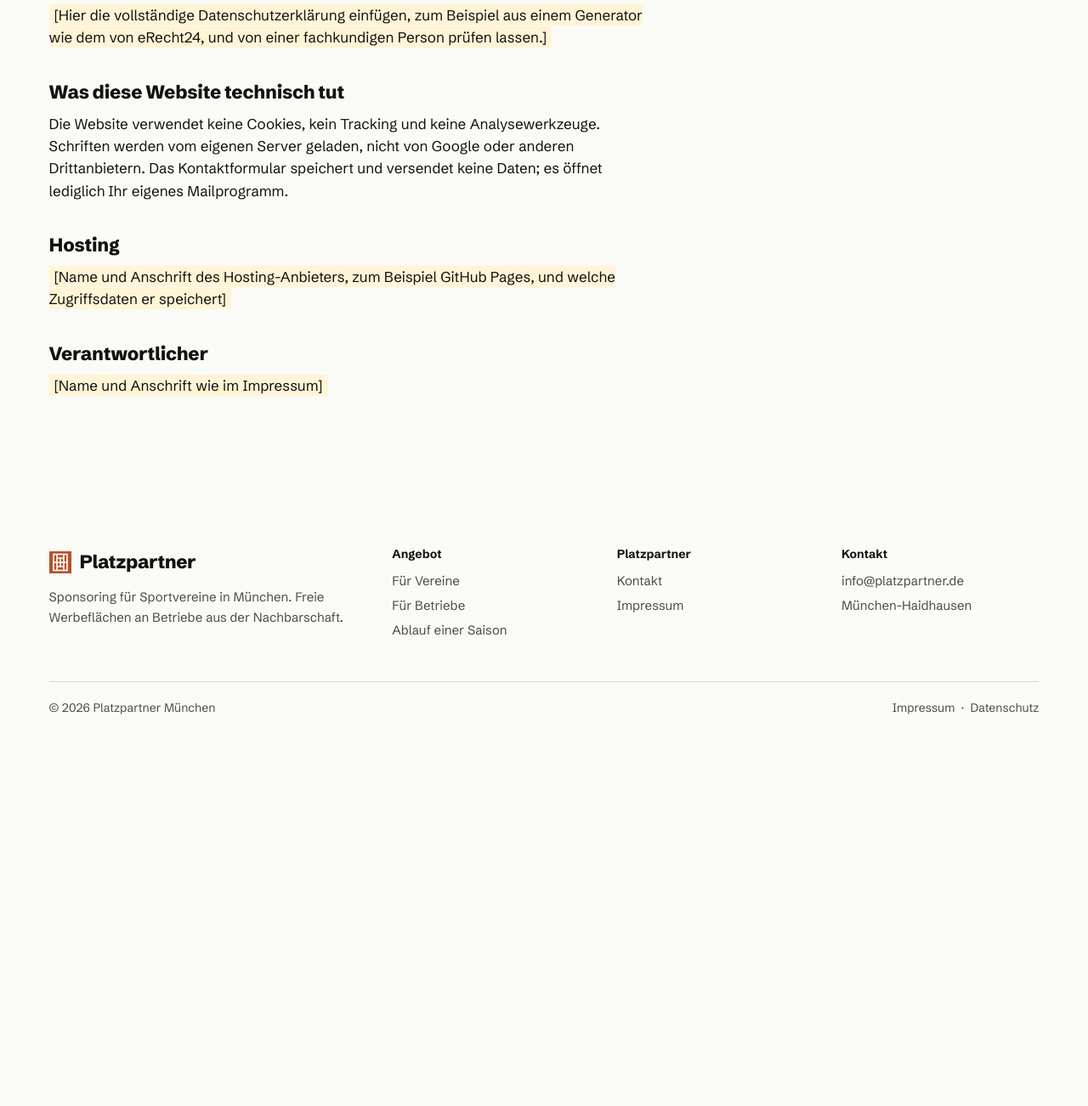
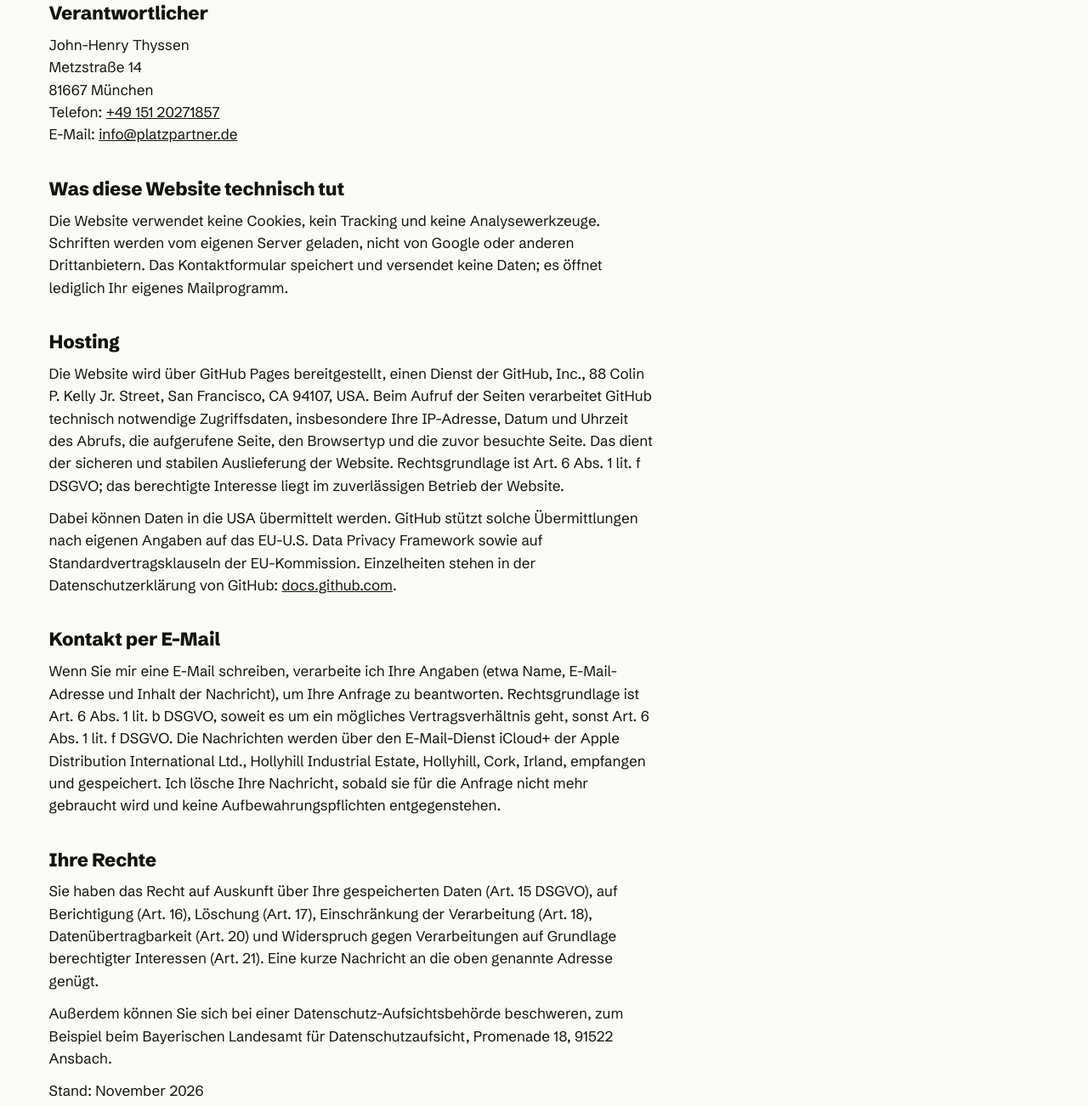
Before and after one commit to thyssenvekst/Platzpartner, a plain HTML site: page datenschutz.html in a window 1280 px wide. Shown: the part 260-1562 px from the top of the page at 85% size. Before the commit the page ends 1132 px from the top, so only its background shows below. Drawn offline with Linux system fonts and the light colour scheme.

Commit message:
Add files via upload

```diff
--- a/datenschutz.html
+++ b/datenschutz.html
@@ -37,13 +37,19 @@
 <main id="inhalt" class="legal">
   <div class="wrap">
     <h1>Datenschutz</h1>
-    <p><span class="todo">[Hier die vollständige Datenschutzerklärung einfügen, zum Beispiel aus einem Generator wie dem von eRecht24, und von einer fachkundigen Person prüfen lassen.]</span></p>
+    <h2>Verantwortlicher</h2>
+    <p>John-Henry Thyssen<br>Metzstraße 14<br>81667 München<br>Telefon: <a href="tel:+4915120271857">+49 151 20271857</a><br>E-Mail: <a href="mailto:info@platzpartner.de">info@platzpartner.de</a></p>
     <h2>Was diese Website technisch tut</h2>
     <p>Die Website verwendet keine Cookies, kein Tracking und keine Analysewerkzeuge. Schriften werden vom eigenen Server geladen, nicht von Google oder anderen Drittanbietern. Das Kontaktformular speichert und versendet keine Daten; es öffnet lediglich Ihr eigenes Mailprogramm.</p>
     <h2>Hosting</h2>
-    <p><span class="todo">[Name und Anschrift des Hosting-Anbieters, zum Beispiel GitHub Pages, und welche Zugriffsdaten er speichert]</span></p>
-    <h2>Verantwortlicher</h2>
-    <p><span class="todo">[Name und Anschrift wie im Impressum]</span></p>
+    <p>Die Website wird über GitHub Pages bereitgestellt, einen Dienst der GitHub, Inc., 88 Colin P. Kelly Jr. Street, San Francisco, CA 94107, USA. Beim Aufruf der Seiten verarbeitet GitHub technisch notwendige Zugriffsdaten, insbesondere Ihre IP-Adresse, Datum und Uhrzeit des Abrufs, die aufgerufene Seite, den Browsertyp und die zuvor besuchte Seite. Das dient der sicheren und stabilen Auslieferung der Website. Rechtsgrundlage ist Art. 6 Abs. 1 lit. f DSGVO; das berechtigte Interesse liegt im zuverlässigen Betrieb der Website.</p>
+    <p>Dabei können Daten in die USA übermittelt werden. GitHub stützt solche Übermittlungen nach eigenen Angaben auf das EU-U.S. Data Privacy Framework sowie auf Standardvertragsklauseln der EU-Kommission. Einzelheiten stehen in der Datenschutzerklärung von GitHub: <a href="https://docs.github.com/de/site-policy/privacy-policies/github-general-privacy-statement">docs.github.com</a>.</p>
+    <h2>Kontakt per E-Mail</h2>
+    <p>Wenn Sie mir eine E-Mail schreiben, verarbeite ich Ihre Angaben (etwa Name, E-Mail-Adresse und Inhalt der Nachricht), um Ihre Anfrage zu beantworten. Rechtsgrundlage ist Art. 6 Abs. 1 lit. b DSGVO, soweit es um ein mögliches Vertragsverhältnis geht, sonst Art. 6 Abs. 1 lit. f DSGVO. Die Nachrichten werden über den E-Mail-Dienst iCloud+ der Apple Distribution International Ltd., Hollyhill Industrial Estate, Hollyhill, Cork, Irland, empfangen und gespeichert. Ich lösche Ihre Nachricht, sobald sie für die Anfrage nicht mehr gebraucht wird und keine Aufbewahrungspflichten entgegenstehen.</p>
+    <h2>Ihre Rechte</h2>
+    <p>Sie haben das Recht auf Auskunft über Ihre gespeicherten Daten (Art. 15 DSGVO), auf Berichtigung (Art. 16), Löschung (Art. 17), Einschränkung der Verarbeitung (Art. 18), Datenübertragbarkeit (Art. 20) und Widerspruch gegen Verarbeitungen auf Grundlage berechtigter Interessen (Art. 21). Eine kurze Nachricht an die oben genannte Adresse genügt.</p>
+    <p>Außerdem können Sie sich bei einer Datenschutz-Aufsichtsbehörde beschweren, zum Beispiel beim Bayerischen Landesamt für Datenschutzaufsicht, Promenade 18, 91522 Ansbach.</p>
+    <p>Stand: November 2026</p>
   </div>
 </main>
 <footer class="foot">
@@ -67,7 +73,7 @@
       </div>
     </div>
     <div class="legal-row">
-      <p>© 2026 Platzpartner München</p>
+      <p>© 2026 John-Henry Thyssen</p>
       <p><a href="impressum.html">Impressum</a> &nbsp;·&nbsp; <a href="datenschutz.html">Datenschutz</a></p>
     </div>
   </div>
```
Also changed, not shown: ablauf.html (+1 -1 lines), betriebe.html (+1 -1 lines), impressum.html (+7 -7 lines), index.html (+1 -1 lines), kontakt.html (+1 -1 lines), ueber.html (+1 -1 lines), vereine.html (+1 -1 lines).
